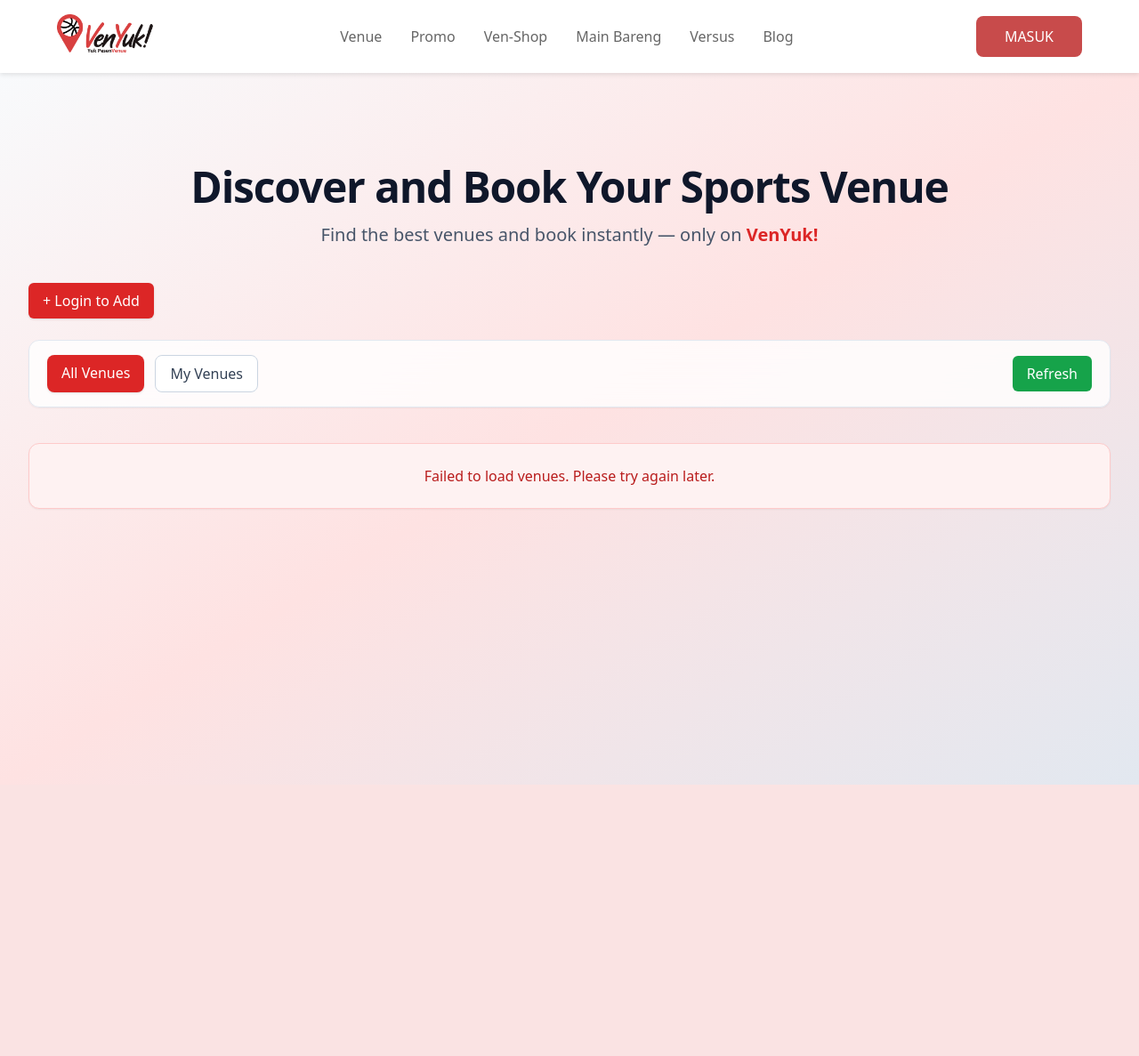
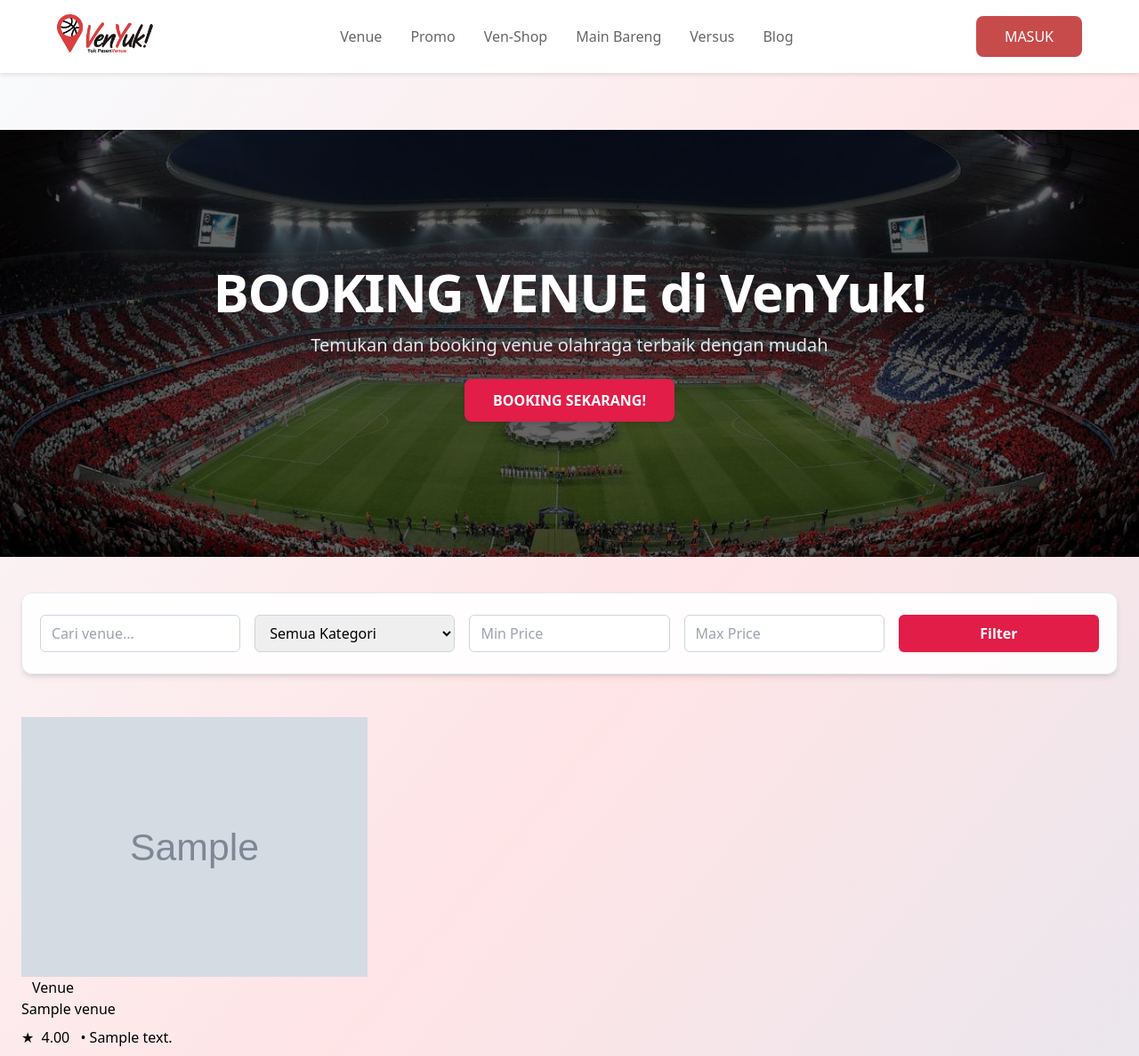
Before and after one commit to PBP-B05/venyuk, a Django app: page / in a window 1280 px wide. Shown: the top 1187 px of the page at 89% size. Before the commit the page ends 882 px from the top, so only its background shows below. Run offline with Django 4.2, Linux system fonts and the light colour scheme; tables that the repository leaves empty hold one stand-in row (values such as "Sample post"); grey boxes marked "Sample" are stand-in pictures; some libraries are stand-ins or nearby versions.

Commit message:
Perbaikan homepage dan penambahan attribut navbar, serta search bar

```diff
--- a/venue/templates/homepage.html
+++ b/venue/templates/homepage.html
@@ -8,251 +8,198 @@
 {% block content %}
 {% include 'navbar.html' %}
 
-<div class="w-full pt-16 min-h-screen bg-gradient-to-br from-slate-50 via-red-100 to-slate-200">
-  <div class="max-w-7xl mx-auto px-4 sm:px-6 lg:px-8 py-10">
+<div class="w-full pt-16 min-h-screen bg-gradient-to-br from-slate-50 via-rose-100 to-slate-200">
 
-    <!-- Header -->
-    <div class="mb-10 text-center">
-      <h1 class="text-4xl sm:text-5xl font-extrabold text-slate-900 tracking-tight mb-4">
-        Discover and Book Your Sports Venue
-      </h1>
-      <p class="text-lg sm:text-xl text-slate-600 font-medium">
-        Find the best venues and book instantly — only on <span class="text-red-600 font-semibold">VenYuk!</span>
-      </p>
+  <!-- Hero Section -->
+  <section class="relative h-[60vh] bg-cover bg-center flex items-center justify-center text-center text-white"
+           style="background-image: linear-gradient(rgba(0,0,0,0.6),rgba(0,0,0,0.6)), url({% static "images/banner_homepage.jpg" %});">
+    <div class="px-6">
+      <h1 class="text-5xl sm:text-6xl font-extrabold mb-4 tracking-tight">BOOKING VENUE di VenYuk!</h1>
+      <p class="text-lg sm:text-xl text-slate-200 mb-6">Temukan dan booking venue olahraga terbaik dengan mudah</p>
+      <a href="#venues"
+         class="inline-block px-8 py-3 bg-rose-600 hover:bg-rose-700 text-white font-semibold rounded-lg shadow-md transition">
+        BOOKING SEKARANG!
+      </a>
     </div>
+  </section>
 
-    <!-- Add Venue Button -->
-    {% if user.is_authenticated %}
-      <button onclick="showAddVenueModal()" class="bg-red-600 text-white px-4 py-2 rounded-md shadow hover:bg-red-700 transition">
-        + Add Venue
-      </button>
+  <!-- Filter Section -->
+  <div class="max-w-7xl mx-auto mt-10 mb-12 px-6">
+    <div class="bg-white/90 backdrop-blur-md rounded-xl shadow-md border border-slate-200 px-5 py-6">
+      <div class="grid grid-cols-1 sm:grid-cols-5 gap-4">
+        <input type="text" id="search" class="form-control border border-slate-300 rounded-md px-3 py-2 focus:ring-2 focus:ring-rose-400"
+               placeholder="Cari venue...">
+
+        <select id="category" class="form-select border border-slate-300 rounded-md px-3 py-2 focus:ring-2 focus:ring-rose-400">
+          <option value="">Semua Kategori</option>
+          {% for key, value in categories.items %}
+            <option value="{{ key }}">{{ value }}</option>
+          {% endfor %}
+        </select>
+
+        <input type="number" class="form-control border border-slate-300 rounded-md px-3 py-2" placeholder="Min Price" id="min_price">
+        <input type="number" class="form-control border border-slate-300 rounded-md px-3 py-2" placeholder="Max Price" id="max_price">
+
+        <button onclick="filterVenues()"
+                class="bg-rose-600 text-white rounded-md font-semibold shadow hover:bg-rose-700 transition">
+          Filter
+        </button>
+      </div>
+    </div>
+  </div>
+
+  <!-- Venues Section -->
+  <div class="max-w-7xl mx-auto px-6 pb-20" id="venues">
+    {% if venues %}
+      <div class="grid grid-cols-1 sm:grid-cols-2 lg:grid-cols-3 gap-8" id="venues-container">
+        {% for venue in venues %}
+          {% include 'card_product.html' %}
+        {% endfor %}
+      </div>
     {% else %}
-      <button onclick="showLoginModal()" class="bg-red-600 text-white px-4 py-2 rounded-md shadow hover:bg-red-700 transition">
-        + Login to Add
-      </button>
+      <div class="bg-white/90 backdrop-blur-md rounded-2xl border border-slate-200 px-10 py-14 text-center shadow-md">
+        <div class="w-28 h-28 mx-auto mb-6">
+          <img src="{% static 'images/placeholder.png' %}" alt="No Venues" class="w-full h-full object-contain opacity-70">
+        </div>
+        <h3 class="text-2xl font-bold text-slate-800 mb-3">Belum ada venue yang terdaftar</h3>
+        <p class="text-slate-600 mb-8">Silakan coba lagi nanti</p>
+      </div>
     {% endif %}
+  </div>
 
-    <!-- Filter Section -->
-    <div class="flex flex-col sm:flex-row sm:items-center sm:justify-between mb-10 bg-white/80 backdrop-blur-lg rounded-xl border border-slate-200 px-5 py-4 shadow-sm mt-6">
-      <div class="flex space-x-3 mb-3 sm:mb-0">
-        <a id="filter-all"
-           class="px-4 py-2 rounded-lg font-medium transition-all bg-red-600 text-white shadow hover:bg-red-700">
-          All Venues
-        </a>
-        <a id="filter-my"
-           class="px-4 py-2 rounded-lg font-medium transition-all bg-white text-slate-700 border border-slate-300 hover:bg-red-600 hover:text-white">
-          My Venues
-        </a>
-      </div>
-
-      {% if user.is_authenticated %}
-        <div class="text-sm text-slate-600 font-medium">
-          Last login: {{ last_login }}
-        </div>
-      {% endif %}
-
-      <button id="refreshVenues" class="bg-green-600 text-white px-4 py-2 rounded-md ml-3 hover:bg-green-700">
-        Refresh
-      </button>
-    </div>
-
-    <!-- Loading State -->
-    <div id="loading" class="bg-white/90 backdrop-blur-md rounded-xl border border-slate-200 p-12 text-center hidden">
-      <svg class="animate-spin h-8 w-8 text-red-600 inline-block" xmlns="http://www.w3.org/2000/svg" fill="none" viewBox="0 0 24 24">
-        <circle class="opacity-25" cx="12" cy="12" r="10" stroke="currentColor" stroke-width="4"></circle>
-        <path class="opacity-75" fill="currentColor" d="M4 12a8 8 0 018-8v4a4 4 0 00-4 4H4z"></path>
-      </svg>
-      <p class="text-slate-600 mt-3">Loading venues...</p>
-    </div>
-
-    <!-- Error State -->
-    <div id="error" class="hidden bg-red-50 border border-red-200 rounded-xl p-6 text-center text-red-700 font-medium shadow-sm"></div>
-
-    <!-- Venue Grid -->
-    <div id="grid" class="hidden grid grid-cols-1 md:grid-cols-2 lg:grid-cols-3 gap-8"></div>
-
-    <!-- Empty State -->
-    <div id="empty" class="bg-white/90 backdrop-blur-md rounded-2xl border border-slate-200 px-10 py-14 text-center shadow-md hidden">
-      <div class="w-28 h-28 mx-auto mb-6">
-        <img src="{% static 'images/no-venue.png' %}" alt="No venue available" class="w-full h-full object-contain">
-      </div>
-      <h3 class="text-2xl font-bold text-slate-800 mb-3">No Venues Found</h3>
-      <p class="text-slate-600 mb-8">Be the first to register your sports venue today!</p>
-      {% if user.is_authenticated %}
-      <button onclick="showAddVenueModal()"
-         class="inline-flex items-center px-6 py-3 bg-red-600 text-white rounded-lg font-semibold shadow hover:bg-red-700 transition-colors">
-        Add Venue
-      </button>
-      {% else %}
-      <button onclick="showLoginModal()"
-         class="inline-flex items-center px-6 py-3 bg-red-600 text-white rounded-lg font-semibold shadow hover:bg-red-700 transition-colors">
-        Login to Add
-      </button>
-      {% endif %}
-    </div>
-
+  <!-- Toast Notifications -->
+  <div id="toast" class="fixed top-6 right-6 hidden z-50">
+    <div id="toast-inner" class="bg-white border border-slate-200 shadow-lg rounded-xl px-5 py-4 text-slate-800 font-semibold"></div>
   </div>
-  {% include 'modal.html' %}
 </div>
 
-<!-- Toast Container -->
-<div id="toastContainer" class="fixed top-6 right-6 space-y-3 z-50"></div>
+<script src="https://code.jquery.com/jquery-3.6.0.min.js"></script>
 
 <script>
-// ============================
-// Configuration
-// ============================
-const VENUE_API_ENDPOINT = "{% url 'venue:show_json' %}";
-const CURRENT_USER_ID = "{{ user.id|default_if_none:'' }}";
+// ===============================
+// Filtering & Rendering
+// ===============================
+function filterVenues() {
+  const params = new URLSearchParams();
 
-// ============================
-// DOM Elements
-// ============================
-const loadingSpinner = document.getElementById('loading');
-const errorMessage = document.getElementById('error');
-const emptyStateDisplay = document.getElementById('empty');
-const venueGridContainer = document.getElementById('grid');
-const showAllVenuesButton = document.getElementById('filter-all');
-const showMyVenuesButton = document.getElementById('filter-my');
+  const search = $('#search').val();
+  const category = $('#category').val();
+  const minPrice = $('#min_price').val();
+  const maxPrice = $('#max_price').val();
 
-// ============================
-// State
-// ============================
-let activeFilter = 'all';
-let allVenues = [];
+  if (search) params.append('q', search);
+  if (category) params.append('category', category);
+  if (minPrice) params.append('min_price', minPrice);
+  if (maxPrice) params.append('max_price', maxPrice);
 
-// ============================
-// UI Helpers
-// ============================
-function updateFilterButtons() {
-  if (activeFilter === 'all') {
-    showAllVenuesButton.className = 'px-4 py-2 rounded-lg font-medium transition-all bg-red-600 text-white shadow hover:bg-red-700';
-    showMyVenuesButton.className = 'px-4 py-2 rounded-lg font-medium transition-all bg-white text-slate-700 border border-slate-300 hover:bg-red-600 hover:text-white';
-  } else {
-    showMyVenuesButton.className = 'px-4 py-2 rounded-lg font-medium transition-all bg-red-600 text-white shadow hover:bg-red-700';
-    showAllVenuesButton.className = 'px-4 py-2 rounded-lg font-medium transition-all bg-white text-slate-700 border border-slate-300 hover:bg-red-600 hover:text-white';
+  $.ajax({
+    url: '?' + params.toString(),
+    headers: {'X-Requested-With': 'XMLHttpRequest'},
+    success: function(data) {
+      updateVenues(data.venues);
+    },
+    error: function() {
+      showToast("Error", "Gagal memuat data venue.", "error");
+    }
+  });
+}
+
+function updateVenues(venues) {
+  const container = $('#venues-container');
+  container.empty();
+
+  if (!venues.length) {
+    container.append(`
+      <div class="col-span-full text-center text-slate-500 py-10">
+        <img src="{% static 'images/placeholder.png' %}" class="mx-auto mb-4 opacity-70 w-32">
+        <p>Tidak ada venue yang sesuai.</p>
+      </div>
+    `);
+    return;
+  }
+
+  venues.forEach(venue => {
+    container.append(`
+      <div class="relative bg-white/90 backdrop-blur-sm rounded-xl border border-slate-200 shadow-md hover:shadow-lg transition overflow-hidden group">
+        <img src="${venue.thumbnail || '/static/default-venue.jpg'}"
+             class="w-full h-56 object-cover" alt="${venue.name}">
+        <div class="p-5">
+          <h3 class="text-lg font-semibold text-slate-900 mb-1">${venue.name}</h3>
+          <div class="flex items-center justify-between mb-2">
+            <span class="px-2.5 py-0.5 text-xs font-medium rounded-md bg-rose-100 text-rose-700">${venue.category}</span>
+            <span class="text-rose-600 font-semibold">Rp ${venue.price}</span>
+          </div>
+          <p class="text-sm text-slate-600 mb-1">⭐ ${venue.rating}/5.0</p>
+          <p class="text-sm text-slate-600 mb-4">📍 ${venue.address}</p>
+          <button class="w-full bg-rose-600 hover:bg-rose-700 text-white py-2 rounded-md font-semibold transition"
+                  onclick="bookVenue('${venue.id}')"
+                  ${!venue.is_available ? 'disabled class="bg-gray-300 text-gray-500 cursor-not-allowed"' : ''}>
+            ${venue.is_available ? 'Book Now' : 'Not Available'}
+          </button>
+        </div>
+      </div>
+    `);
+  });
+}
+
+function bookVenue(venueId) {
+  $.ajax({
+    url: `/venue/book-venue/${venueId}/`,
+    method: 'POST',
+    success: function() {
+      showToast("Success", "Booking berhasil!", "success");
+      setTimeout(() => location.reload(), 1200);
+    },
+    error: function(xhr) {
+      showToast("Error", xhr.responseJSON?.message || "Booking gagal.", "error");
+    }
+  });
+}
+
+// ===============================
+// Toast Function
+// ===============================
+function showToast(title, message, type) {
+  const toast = $('#toast');
+  const inner = $('#toast-inner');
+
+  const color = type === "success" ? "bg-green-100 text-green-800 border-green-300"
+              : type === "error" ? "bg-red-100 text-red-800 border-red-300"
+              : "bg-yellow-100 text-yellow-800 border-yellow-300";
+
+  inner.attr('class', `border px-5 py-4 rounded-xl shadow-md font-semibold ${color}`);
+  inner.html(`<strong>${title}</strong><br>${message}`);
+  toast.fadeIn();
+
+  setTimeout(() => toast.fadeOut(), 3000);
+}
+
+// ===============================
+// Login AJAX Example
+// ===============================
+async function loginUser(event) {
+  event.preventDefault();
+
+  const formData = new FormData(event.target);
+
+  try {
+    const response = await fetch("{% url 'authenticate:login' %}", {
+      method: "POST",
+      headers: { "X-CSRFToken": "{{ csrf_token }}" },
+      body: formData
+    });
+
+    if (response.ok) {
+      showToast("Success", "Login berhasil!", "success");
+      setTimeout(() => window.location.reload(), 1200);
+    } else {
+      const data = await response.json();
+      showToast("Error", data.message || "Login gagal.", "error");
+    }
+  } catch {
+    showToast("Error", "Terjadi kesalahan saat login.", "error");
   }
 }
+</script>
 
-function toggleSections({ loading=false, error=false, empty=false, grid=false }) {
-  loadingSpinner.classList.toggle('hidden', !loading);
-  errorMessage.classList.toggle('hidden', !error);
-  emptyStateDisplay.classList.toggle('hidden', !empty);
-  venueGridContainer.classList.toggle('hidden', !grid);
-}
-
-function showToast(title, message, type='success') {
-  const toast = document.createElement('div');
-  const colors = type === 'success'
-    ? 'bg-green-100 border-green-400 text-green-700'
-    : 'bg-red-100 border-red-400 text-red-700';
-  toast.className = `border-l-4 p-4 rounded shadow ${colors} animate-fadeIn`;
-  toast.innerHTML = `<p class="font-semibold">${title}</p><p class="text-sm">${message}</p>`;
-  document.getElementById('toastContainer').appendChild(toast);
-  setTimeout(() => toast.remove(), 3000);
-}
-
-// ============================
-// Card Builder
-// ============================
-function buildVenueCard(venue) {
-  const card = document.createElement('article');
-  card.className = "relative rounded-xl border border-slate-200 overflow-hidden group bg-white shadow hover:shadow-lg transition";
-
-  card.innerHTML = `
-    <div class="relative bg-white rounded-xl p-5">
-      <img src="${venue.thumbnail || '{% static "images/placeholder.png" %}'}"
-           alt="${venue.name}"
-           class="w-full h-48 object-cover rounded-lg mb-4">
-      <h3 class="text-lg font-semibold text-slate-900 mb-1">${venue.name}</h3>
-      <p class="text-slate-600 text-sm mb-2">📍 ${venue.address}</p>
-      <p class="text-sm text-slate-700 mb-2">⭐ ${venue.rating}/5.0</p>
-      <p class="text-lg font-bold text-red-600 mb-4">Rp ${Number(venue.price).toLocaleString('id-ID')}</p>
-      <button class="bg-red-600 text-white w-full py-2 rounded-md hover:bg-red-700 transition"
-        onclick="bookVenue('${venue.id}')">
-        Book Now
-      </button>
-    </div>
-  `;
-  return card;
-}
-
-// ============================
-// Rendering Logic
-// ============================
-function renderVenues() {
-  updateFilterButtons();
-  const filtered = activeFilter === 'all'
-    ? allVenues
-    : allVenues.filter(v => String(v.user_id) === String(CURRENT_USER_ID));
-
-  if (filtered.length === 0) {
-    toggleSections({ empty: true });
-  } else {
-    venueGridContainer.innerHTML = '';
-    filtered.forEach(v => venueGridContainer.appendChild(buildVenueCard(v)));
-    toggleSections({ grid: true });
-  }
-}
-
-// ============================
-// Fetch Venues
-// ============================
-async function fetchVenues() {
-  try {
-    toggleSections({ loading: true });
-    const response = await fetch(VENUE_API_ENDPOINT);
-    if (!response.ok) throw new Error('Failed to fetch venues');
-    const data = await response.json();
-    allVenues = data || [];
-    renderVenues();
-  } catch (err) {
-    errorMessage.textContent = 'Failed to load venues. Please try again later.';
-    toggleSections({ error: true });
-  }
-}
-
-// ============================
-// Booking
-// ============================
-function bookVenue(id) {
-  fetch(`/venue/book/${id}/`, { method: 'POST' })
-    .then(res => res.json())
-    .then(data => showToast('Booking Successful', data.message, 'success'))
-    .catch(() => showToast('Error', 'Booking failed', 'error'));
-}
-
-// ============================
-// Login via AJAX (No Redirect)
-// ============================
-async function loginUser(e) {
-  e.preventDefault();
-  const username = document.getElementById('login-username').value;
-  const password = document.getElementById('login-password').value;
-  const csrf = document.querySelector('[name=csrfmiddlewaretoken]').value;
-
-  const response = await fetch("{% url 'authenticate:login_ajax' %}", {
-    method: "POST",
-    headers: { "X-CSRFToken": csrf, "Content-Type": "application/json" },
-    body: JSON.stringify({ username, password })
-  });
-
-  const result = await response.json();
-  if (response.ok) {
-    showToast("Success", "Login successful!", "success");
-    setTimeout(() => location.reload(), 1500);
-  } else {
-    showToast("Error", result.message || "Login failed", "error");
-  }
-}
-
-// ============================
-// Events
-// ============================
-showAllVenuesButton.addEventListener('click', () => { activeFilter='all'; renderVenues(); });
-showMyVenuesButton.addEventListener('click', () => { activeFilter='my'; renderVenues(); });
-document.getElementById('refreshVenues').addEventListener('click', fetchVenues);
-
-document.addEventListener('DOMContentLoaded', fetchVenues);
-</script>
 {% endblock content %}
```
